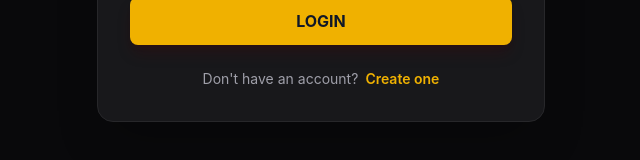
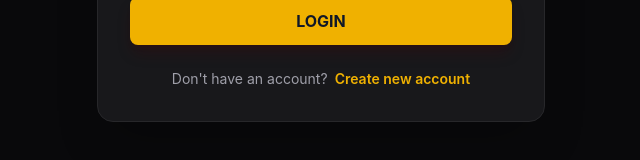
Before and after one commit to K-Bamrungsuk/Kheun-Lift-frontend, a React (Vite) app: page /login in a window 1280 px wide. Shown: the part 549-709 px from the top of the page, without its empty margins (319-959 px from the left). Built offline with nearby package versions, Linux system fonts and the light colour scheme; the HTML template or start-up script is replaced by a standard one.

Commit message:
Register-Login-authStore-ProtectRoute

```diff
--- a/src/pages/Login.jsx
+++ b/src/pages/Login.jsx
@@ -155,7 +155,7 @@ function Login() {
                 to="/register"
                 className="text-yellow-500 hover:text-yellow-200 font-semibold"
               >
-                &nbsp; Create one
+                &nbsp; Create new account
               </Link>
             </p>
           </div>
```
